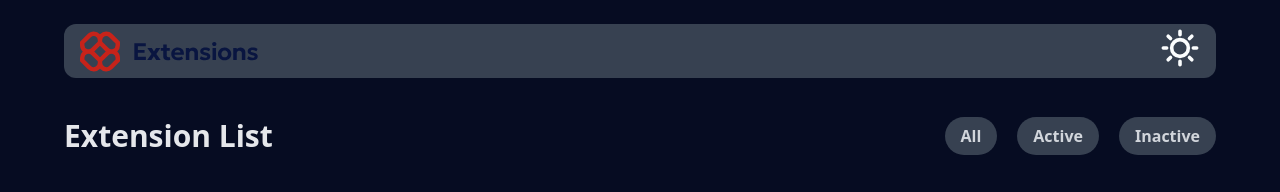
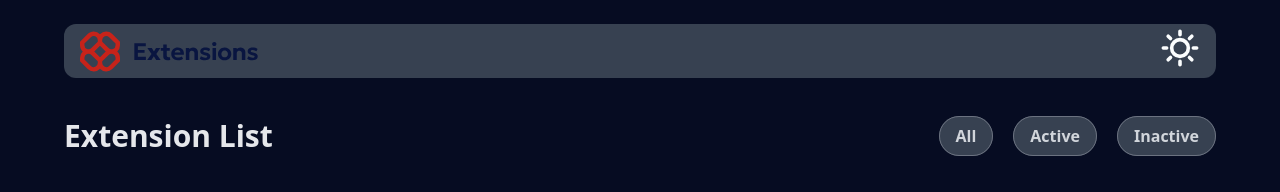
Before and after one commit to rishikesh-babu/Browser-Extension-Frontend-Challenge, a React (Vite) app: page / in a window 1280 px wide. Shown: the top 192 px of the page. Built offline with nearby package versions, Linux system fonts and the light colour scheme.

Commit message:
Update Button style

```diff
--- a/src/Components/Button.jsx
+++ b/src/Components/Button.jsx
@@ -1,10 +1,10 @@
 import React from 'react'
 
-export default function Button({ name, active, value, setValue }) {
+export default function Button({ name, value, setValue }) {
     return (
         <label>
             <input type="radio" name="filter" value={value ?? ''} className="hidden peer" />
-            <span onClick={() => setValue(value)} className="px-4 py-2 font-semibold text-md text-gray-300 bg-gray-700 hover:bg-gray-600 duration-300 rounded-full select-none cursor-pointer peer-checked:bg-red-500 peer-checked:text-black peer-checked:outline peer-checked:outline-1 peer-checked:outline-gray-800 peer-checked:ring-2 peer-checked:ring-red-500">
+            <span onClick={() => setValue(value)} className="px-4 py-2 font-semibold text-md text-gray-300 bg-gray-700 hover:bg-gray-600 duration-300 border border-gray-500 rounded-full select-none cursor-pointer peer-checked:bg-red-500 peer-checked:border-none peer-checked:text-black peer-checked:outline peer-checked:outline-1 peer-checked:outline-gray-800 peer-checked:ring-2 peer-checked:ring-red-500">
                 {name}
             </span>
         </label>
```
